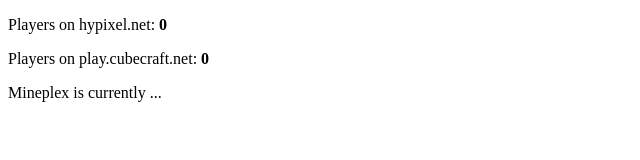
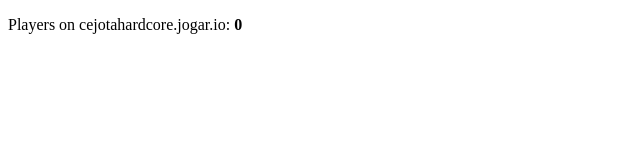
Before and after one commit to lohhans/serverMC, a plain HTML site: page index.html in a window 1280 px wide. Shown: the whole page, without its empty margins (0-640 px from the left). Drawn offline with Linux system fonts and the light colour scheme.

Commit message:
Update index.html

```diff
--- a/index.html
+++ b/index.html
@@ -7,8 +7,8 @@
         <script src="https://cdn.jsdelivr.net/gh/leonardosnt/mc-player-counter/dist/mc-player-counter.min.js"></script>
   </head>
   <body>
-    <p>Players on hypixel.net: <b><span data-playercounter-ip="cejotahardcore.jogar.io">0</span></b></p>
-    </p>Players on play.cubecraft.net: <b><span data-playercounter-ip="play.cubecraft.net" data-playercounter-format="{online}/{max}">0</span></b></p>
-    <p>Mineplex is currently <span data-playercounter-ip="us.mineplex.com" data-playercounter-status>...</span></p>
+    <p>Players on cejotahardcore.jogar.io: <b><span data-playercounter-ip="cejotahardcore.jogar.io">0</span></b></p>
+    <!-- </p>Players on play.cubecraft.net: <b><span data-playercounter-ip="play.cubecraft.net" data-playercounter-format="{online}/{max}">0</span></b></p>
+    <p>Mineplex is currently <span data-playercounter-ip="us.mineplex.com" data-playercounter-status>...</span></p> -->
   </body>
 </html>
```
